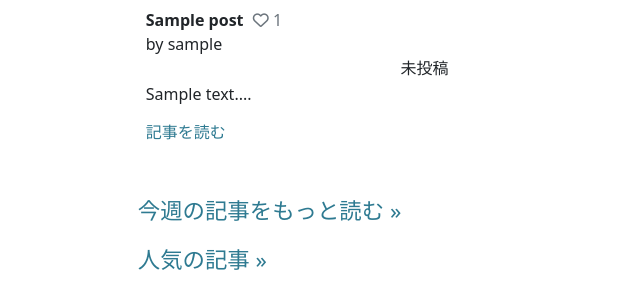
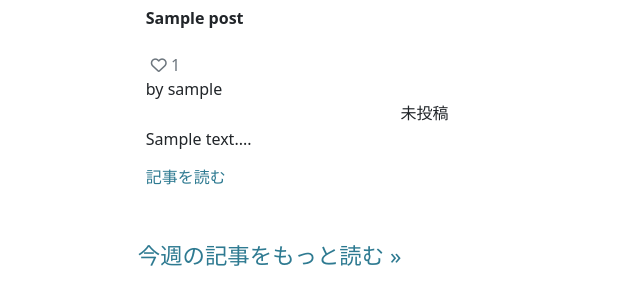
Before and after one commit to rkyzk/eco-post-sep-2023, a Django app: page / in a window 1280 px wide. Shown: the part 1007-1297 px from the top of the page, without its empty margins (0-640 px from the left). Run offline with Django 3.2, Linux system fonts and the light colour scheme; tables that the repository leaves empty hold one stand-in row (values such as "Sample post"); some libraries are stand-ins or nearby versions.

Commit message:
記事タイトルの感覚調整のためpost-titleを追加

```diff
--- a/blog/static/blog/css/style.css
+++ b/blog/static/blog/css/style.css
@@ -154,6 +154,11 @@ footer {
 
 .content {
     width: 80%;
+}
+
+.post-title {
+    height: 45px;
+    margin: 0;
 }
 
 /*   ------------ index.html ------------------------  */
--- a/blog/templates/blog/index.html
+++ b/blog/templates/blog/index.html
@@ -37,7 +37,7 @@
                     {% endif %}
                 </div>
                 <div class="mx-2 mt-2 post-text">
-                    <span><strong>{{ post.title }}</strong></span>
+                    <p class="post-title"><strong>{{ post.title }}</strong></p>
                     <span class="text-secondary mr-1 space-left"><i class="far fa-heart"></i></span>
                     <span class="text-secondary">{{ post.num_of_likes }}</span><br>
                     <span class="excerpt-author">by {{ post.author }}</span>
--- a/ecopost/settings.py
+++ b/ecopost/settings.py
@@ -32,7 +32,7 @@ TEMPLATES_DIR = os.path.join(BASE_DIR, 'templates')
 SECRET_KEY = os.environ.get('SECRET_KEY')
 
 # SECURITY WARNING: don't run with debug turned on in production!
-DEBUG = False
+DEBUG = True
 
 # This allows summer note to be loaded on the deployed project.
 X_FRAME_OPTIONS = 'SAMEORIGIN'
```
